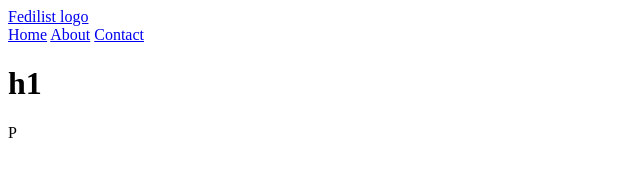
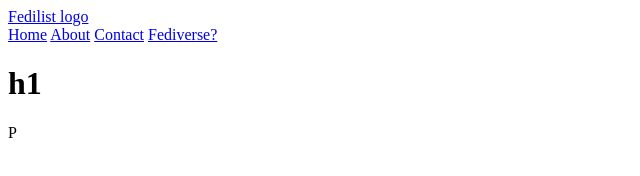
Before and after one commit to EsperAdmin/Fedilist, a plain HTML site: page index.html in a window 1280 px wide. Shown: the full height of the page, 0-640 px from the left. Drawn offline with Linux system fonts and the light colour scheme.

Commit message:
add learn link

```diff
--- a/index.html
+++ b/index.html
@@ -11,7 +11,7 @@
                 <a class="active" href="index.html">Home</a>
                 <a class="about" href="about.html">About</a>
                 <a class="contact" href="contact.html">Contact</a>
-                <a class="learn" href="https://framatube.org/w/9dRFC6Ya11NCVeYKn8ZhiD" noreferrer="true" noopener="true"></a>
+                <a class="learn" href="https://framatube.org/w/9dRFC6Ya11NCVeYKn8ZhiD" noreferrer="true" noopener="true">Fediverse?</a>
             </div>
         </div>
 
```
